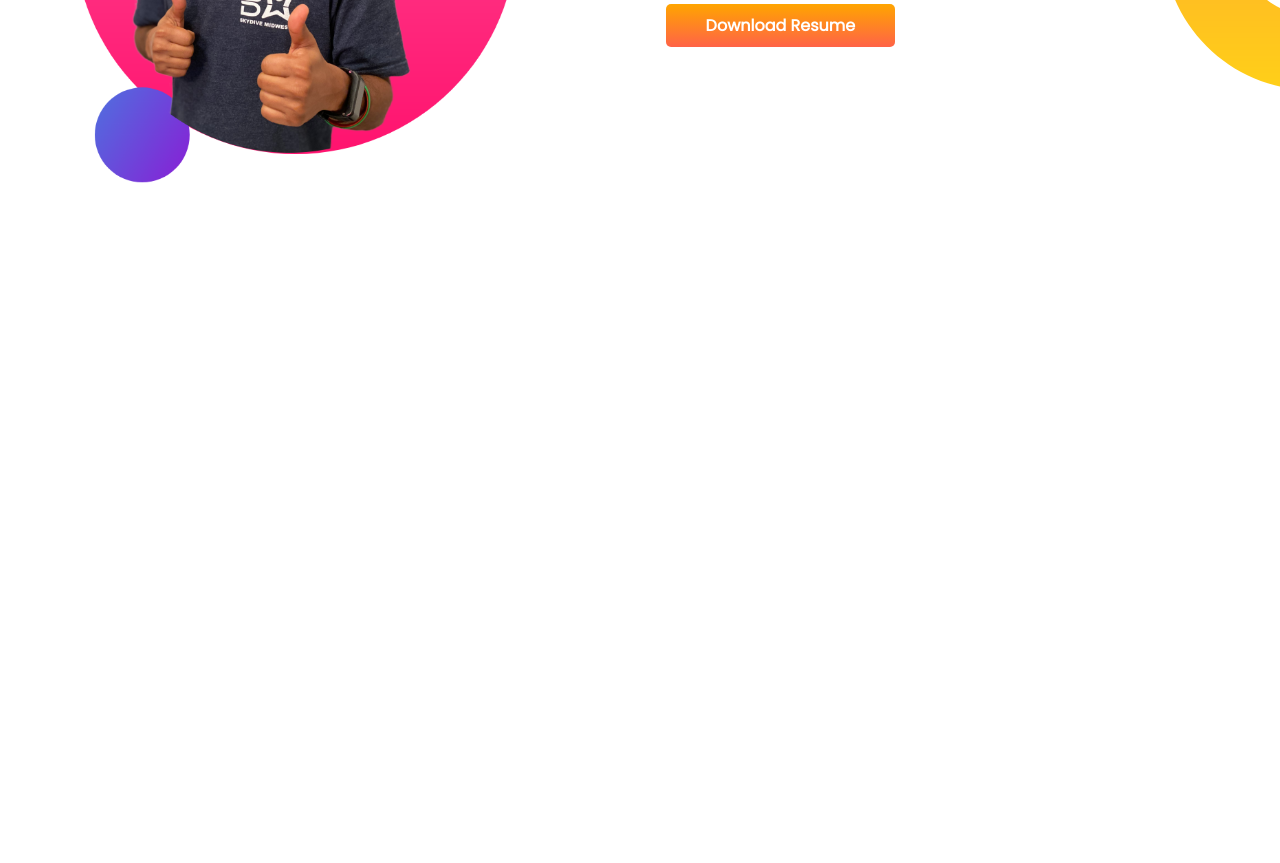
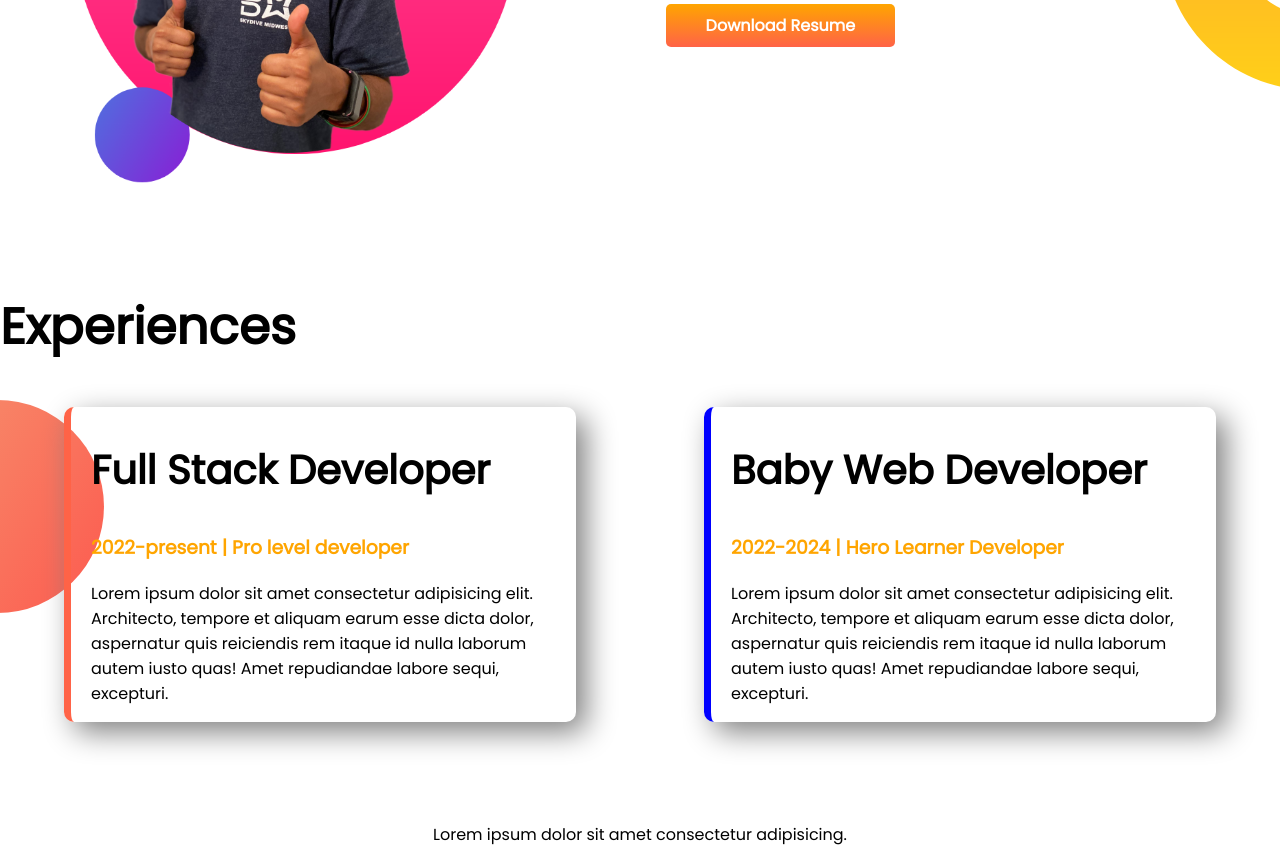
Before and after one commit to fahimshahrairakash03/Developer-Portfolio, a plain HTML site: page index.html in a window 1280 px wide. Shown: the part 924-1787 px from the top of the page. Before the commit the page ends 1214 px from the top, so only its background shows below. Drawn offline with Linux system fonts and the light colour scheme.

Commit message:
final add

```diff
--- a/index.html
+++ b/index.html
@@ -14,7 +14,7 @@
     <link rel="stylesheet" href="./style.css" />
   </head>
   <body>
-    <section class="top-banner">
+    <section class="top-banner flex">
       <div class="half-width">
         <h1>Welcome To</h1>
         <h1><span class="orange-color"> Fahim Shahriar </span> world!</h1>
@@ -37,7 +37,7 @@
       </div>
     </section>
 
-    <section class="dream-big">
+    <section class="dream-big flex">
       <div class="half-width">
         <img src="./images/jhankar2.png" alt="" />
       </div>
@@ -54,5 +54,34 @@
         <a target="_blank" class="link-btn" href="">Download Resume</a>
       </div>
     </section>
+
+    <section class="experience">
+      <h1>Experiences</h1>
+      <div class="flex">
+        <div id="fsd" class="expe-item">
+          <h2>Full Stack Developer</h2>
+          <h3 class="orange-color">2022-present | Pro level developer</h3>
+          <p>
+            Lorem ipsum dolor sit amet consectetur adipisicing elit. Architecto,
+            tempore et aliquam earum esse dicta dolor, aspernatur quis
+            reiciendis rem itaque id nulla laborum autem iusto quas! Amet
+            repudiandae labore sequi, excepturi.
+          </p>
+        </div>
+        <div id="bsd" class="expe-item">
+          <h2>Baby Web Developer</h2>
+          <h3 class="orange-color">2022-2024 | Hero Learner Developer</h3>
+          <p>
+            Lorem ipsum dolor sit amet consectetur adipisicing elit. Architecto,
+            tempore et aliquam earum esse dicta dolor, aspernatur quis
+            reiciendis rem itaque id nulla laborum autem iusto quas! Amet
+            repudiandae labore sequi, excepturi.
+          </p>
+        </div>
+      </div>
+    </section>
   </body>
+  <footer>
+    <p>Lorem ipsum dolor sit amet consectetur adipisicing.</p>
+  </footer>
 </html>
--- a/style.css
+++ b/style.css
@@ -8,7 +8,7 @@ h1 {
 .orange-color {
   color: orange;
 }
-section {
+.flex {
   display: flex;
   margin-bottom: 100px;
 }
@@ -41,3 +41,28 @@ section {
   padding-right: 100px;
   text-align: justify;
 }
+.expe-item {
+  width: 40%;
+  margin-left: 5%;
+  margin-right: 5%;
+  padding-left: 20px;
+  box-shadow: 10px 10px 30px gray;
+  border-radius: 10px;
+}
+h2 {
+  font-size: 40px;
+}
+.experience {
+  background-image: url(./images/exp-bg.png);
+  background-repeat: no-repeat;
+  background-position: left;
+}
+#fsd {
+  border-left: 7px solid tomato;
+}
+#bsd {
+  border-left: 7px solid blue;
+}
+footer p {
+  text-align: center;
+}
```
